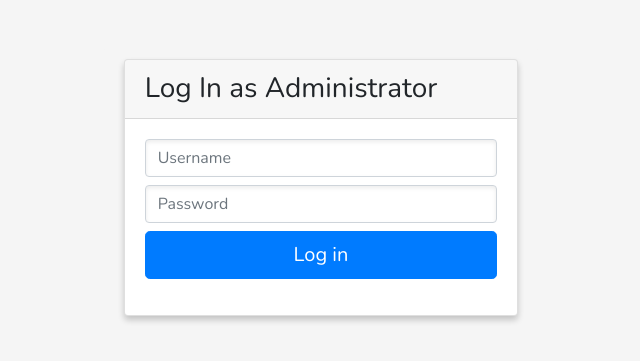
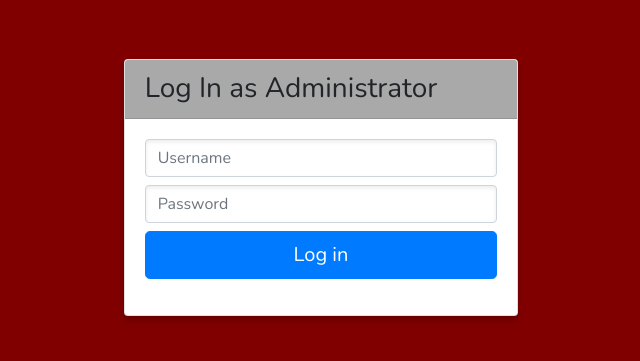
Before and after one commit to CKBaseleres/oers2, a Flask app: page /admin/login in a window 1280 px wide. Shown: the top 361 px of the page, without its empty margins (319-959 px from the left). Run offline with Flask 2, Linux system fonts and the light colour scheme; parts of the project's set-up code (start-up, migrations or seed data) failed here and were passed over; some libraries are stand-ins or nearby versions.

Commit message:
HeaderUI

```diff
--- a/app.py
+++ b/app.py
@@ -10,7 +10,7 @@ from wtforms.fields.html5 import DateField
 from wtforms_components import TimeField, TimeRange, DateRange
 import datetime, pdfkit
 from dateutil.parser import parse
-import pandas as pd
+# import pandas as pd
 from datetime import time, date, timedelta
 from passlib.hash import sha256_crypt
 from flask_paginate import Pagination, get_page_parameter
--- a/templates/admin_layout.html
+++ b/templates/admin_layout.html
@@ -17,7 +17,7 @@
   <!-- Custom styles for this template -->
   <style>
     body {
-      background-color: #f5f5f5;
+      background-color:darkgray;
       font-family: 'Nunito', sans-serif;
 
     }
--- a/templates/adminsingin.html
+++ b/templates/adminsingin.html
@@ -11,13 +11,13 @@
   <title>OFERS | Admin - PUP San Juan</title>
   <style>
     body {
-      background-color: #f5f5f5;
+      background-color: maroon;
       font-family: 'Nunito', sans-serif;
 
     }
 
     .content-section {
-    background: #ffffff;
+    background: maroon;
     padding: 10px 20px;
     border: 1px solid #dddddd;
     border-radius: 3px;
@@ -32,11 +32,11 @@
 <body>
   <div class="row">
     <div class="col-lg-4 col-md-3 col-sm-3"></div>
-    <div class="col-lg-4 col-md-6 col-sm-6 col-12 mt-5 content-section" style="background-color: #f5f5f5; border-color: #f5f5f5">
+    <div class="col-lg-4 col-md-6 col-sm-6 col-12 mt-5 content-section" style="background-color:maroon; border-color: maroon">
       <div class="card" style="box-shadow: 0 4px 6px 0 hsla(0,0%,0%,0.2);">
         <form method="POST">
-          <div class="form-group">
-            <h1 class="h3 font-weight-normal card-header">Log In as Administrator</h1>
+          <div class="form-group" >
+            <h1 class="h3 font-weight-normal card-header" style="background-color:darkgrey">Log In as Administrator</h1>
             <div class="card-body">
               <input type="text" class="form-control mb-2 input-shadow" name='username' placeholder="Username" value={{request.form.username}}>
               <input type="password" name='password' class="form-control mb-2 input-shadow" placeholder="Password" value={{request.form.password}}>
--- a/templates/layout.1.html
+++ b/templates/layout.1.html
@@ -278,7 +278,8 @@
   }
 
   .headerContainer {
-    position: sticky;
+    position: fixed;
+    top: 0px;
     height: 90px;
     width: 100%;
     background-color: maroon;
@@ -349,6 +350,7 @@
 </style>
 
 <body>
+  <br><br><br>
   <div id="container">
     <div class="main">
       <!-- <img src="/static/banner.jpg" class="img-fluid" width="100%" /> -->
--- a/templates/layout.html
+++ b/templates/layout.html
@@ -280,7 +280,8 @@
   }
 
   .headerContainer {
-    position: sticky;
+    position: fixed;
+    top: 0px;
     height: 90px;
     width: 100%;
     background-color: maroon;
@@ -295,6 +296,7 @@
     border-radius: 1200px;
     background-color: white;
     border: 5px maroon solid;
+    top: 0px;
 
   }
 
@@ -351,6 +353,7 @@
 </style>
 
 <body>
+  <br><br><br>
   <div id="container">
     <div class="main">
       <!-- <img src="/static/banner.jpg" class="img-fluid" width="100%" /> -->
```
